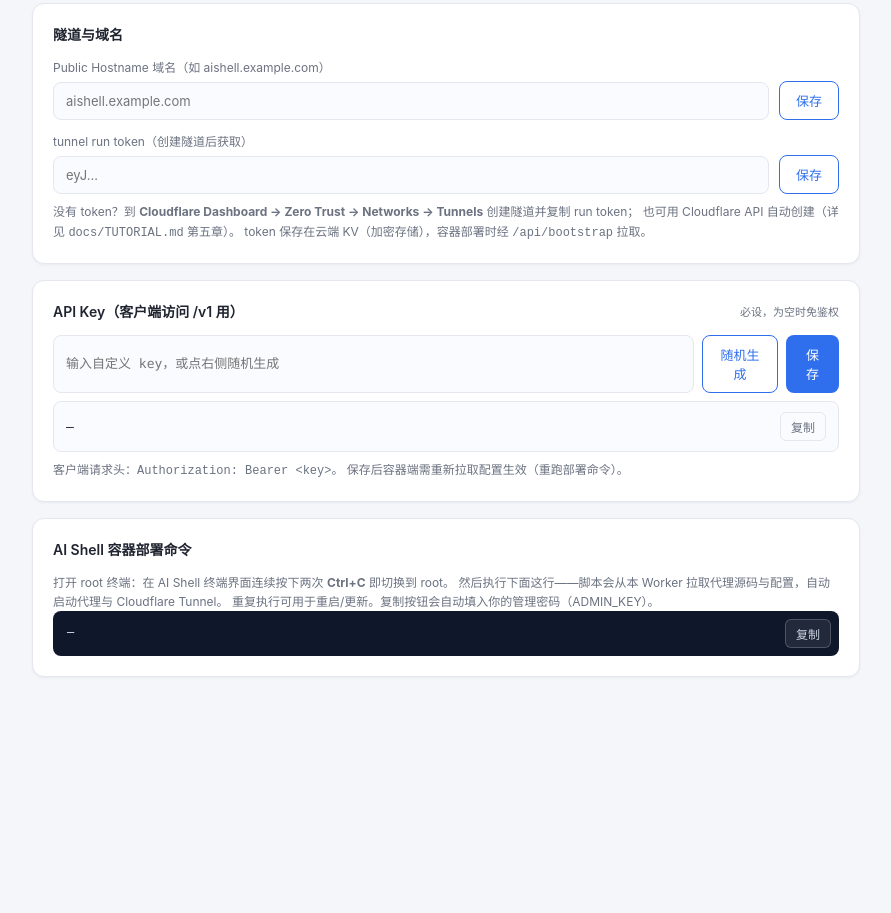
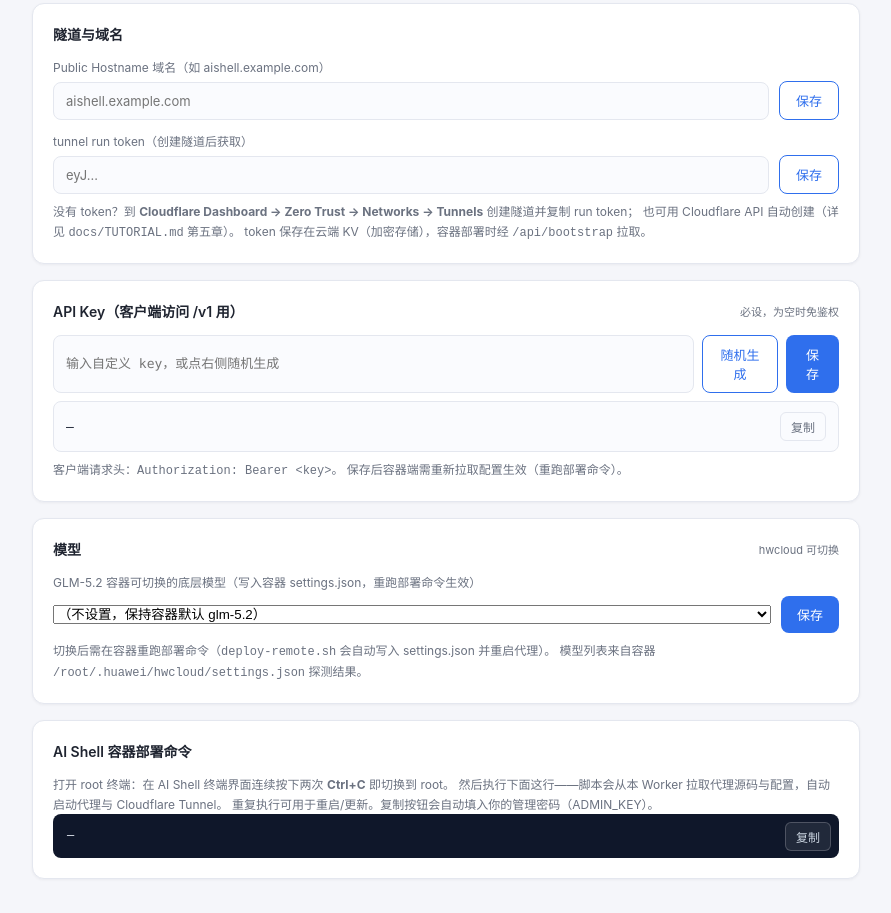
Before and after one commit to guowei21/HW-AI-Shell-GLM5.2, a website: page src/admin.html in a window 1280 px wide. Shown: the part 460-1373 px from the top of the page, without its empty margins (194-1085 px from the left). Before the commit the page ends 1219 px from the top, so only its background shows below. Drawn offline with Linux system fonts and the light colour scheme; no server answers.

Commit message:
feat: 底层协议探测结果落地——模型可切换闭环（面板选模型→KV→bootstrap→容器 settings.json）
探测发现（SSH 容器内实测）：
- hwcloud acp 为 JSON-RPC 协议（initialize/session/new/session/prompt），temperature/maxTokens/model 等字段均被接受但不生效（输出不变）→ 代理无需加透传
- 真正可调：settings.json current_model（8 个模型可切换）、SOUL.md（系统提示词）、permission 模式
- 模型列表：glm-5.2/glm-5/glm-5.1/deepseek-r1-250528/deepseek-v3.2/deepseek-v3.1-terminus/openpangu-2.0-flash

改动：
- index.js：/api/config 支持 model、/api/status 与 /api/bootstrap 返回 model
- admin.html：新增'模型'卡片（下拉选择 8 模型，保存到 KV）
- deploy-remote.sh：bootstrap 拉 model → 写入容器 settings.json current_model（幂等，支持 HUAWEI_GLM_MODEL 环境变量覆盖）

```diff
--- a/src/admin.html
+++ b/src/admin.html
@@ -132,6 +132,27 @@ input:focus{outline:2px solid rgba(47,111,237,.25);border-color:var(--accent)}
     <div class="uri"><code id="apiKeyShow">—</code><button class="icon-btn" onclick="copyText('apiKeyShow')">复制</button></div>
     <p class="hint">客户端请求头：<code>Authorization: Bearer &lt;key&gt;</code>。
       保存后容器端需重新拉取配置生效（重跑部署命令）。</p>
+  </section>
+
+  <!-- 模型选择 -->
+  <section class="card">
+    <h2>模型 <span class="tag">hwcloud 可切换</span></h2>
+    <label>GLM-5.2 容器可切换的底层模型（写入容器 settings.json，重跑部署命令生效）</label>
+    <div class="row">
+      <select class="grow" id="modelSel">
+        <option value="">（不设置，保持容器默认 glm-5.2）</option>
+        <option value="glm-5.2">glm-5.2（GLM-5.2，默认）</option>
+        <option value="glm-5">glm-5（GLM-5）</option>
+        <option value="glm-5.1">glm-5.1（GLM-5.1）</option>
+        <option value="deepseek-r1-250528">deepseek-r1-250528（DeepSeek-R1-0528）</option>
+        <option value="deepseek-v3.2">deepseek-v3.2（DeepSeek-V3.2）</option>
+        <option value="deepseek-v3.1-terminus">deepseek-v3.1-terminus（DeepSeek-V3.1）</option>
+        <option value="openpangu-2.0-flash">openpangu-2.0-flash（openPangu-2.0-Flash）</option>
+      </select>
+      <button class="btn" id="saveModelBtn">保存</button>
+    </div>
+    <p class="hint">切换后需在容器重跑部署命令（<code>deploy-remote.sh</code> 会自动写入 settings.json 并重启代理）。
+      模型列表来自容器 <code>/root/.huawei/hwcloud/settings.json</code> 探测结果。</p>
   </section>
 
   <!-- 容器部署 -->
@@ -324,6 +345,7 @@ async function refresh() {
   if (!d) return;
   $('domain').value = d.domain || '';
   $('apiKeyShow').textContent = d.apiKey || '—';
+  if (d.model) $('modelSel').value = d.model;
   // SSH 连接信息
   $('sshCard').style.display = '';
   $('sshForward').textContent = 'cloudflared access ssh --hostname ssh.912219735.xyz --url localhost:2222';
@@ -385,6 +407,11 @@ $('saveApiKeyBtn').onclick = async () => {
   const r = await api('/api/config', { method: 'POST', body: JSON.stringify({ apiKey: k }) });
   if (r) { setMsg('API Key 已保存'); refresh(); }
 };
+$('saveModelBtn').onclick = async () => {
+  const m = $('modelSel').value;
+  const r = await api('/api/config', { method: 'POST', body: JSON.stringify({ model: m }) });
+  if (r) { setMsg(m ? ('模型已保存：' + m + '（容器重跑部署命令生效）') : '模型已清空（恢复容器默认）'); refresh(); }
+};
 
 // 初始化：已有会话 token 直接进面板；否则查是否首次（需要先设置管理密码）
 (async () => {
```
Also changed, not shown: src/index.js (+7 -5 lines), 1 other file.
